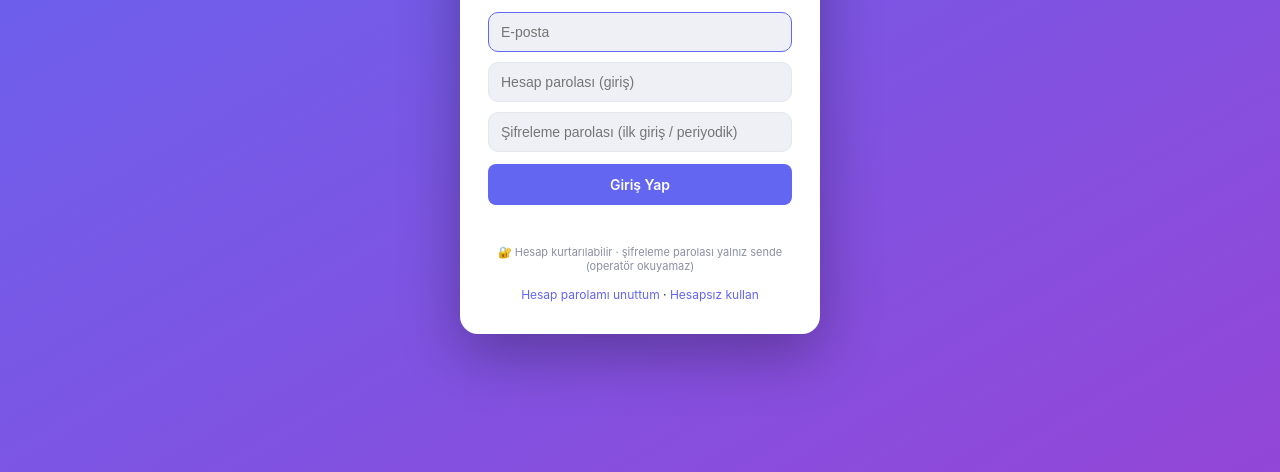
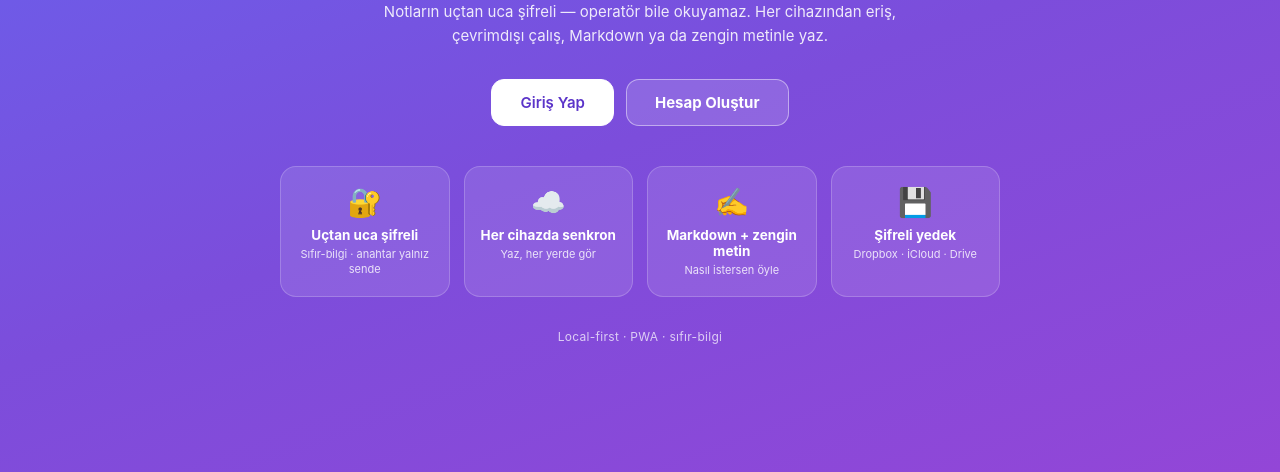
Before and after one commit to sercansolmaz/Notex, a plain HTML site: page docs/index.html in a window 1280 px wide. Shown: the part 328-800 px from the top of the page. Drawn offline with Linux system fonts and the light colour scheme.

Commit message:
web: add a polished landing/home page; show it first (no password on open)
- Gradient hero with logo, tagline, two CTAs (Giriş Yap / Hesap Oluştur) and
  four feature cards; "← Ana sayfa" returns from the auth screen
- Opening the site now shows the landing, not a password prompt; auth appears
  only after a CTA
- Service worker switched to network-first (always fresh when online, cache
  offline) + cache bumped to v2; CSS link versioned to dodge stale caches

Co-Authored-By: Claude Opus 4.8 <noreply@anthropic.com>

```diff
--- a/docs/css/style.css
+++ b/docs/css/style.css
@@ -78,6 +78,51 @@ body {
 .auth-switch a { color: var(--accent); text-decoration: none; }
 .auth-switch a:hover { text-decoration: underline; }
 #auth-msg.ok { color: var(--accent); }
+
+/* ── Landing / home page ── */
+.landing {
+  position: fixed; inset: 0; z-index: 1100;
+  display: flex; align-items: center; justify-content: center;
+  overflow-y: auto; padding: 40px 20px; color: #fff;
+  background:
+    radial-gradient(900px 500px at 50% -15%, rgba(170, 140, 255, 0.65), transparent 70%),
+    linear-gradient(160deg, #6366f1 0%, #7c4ddb 55%, #9346d7 100%);
+}
+.landing[hidden] { display: none; }
+.landing-inner { max-width: 760px; width: 100%; text-align: center; margin: auto; }
+.landing-logo {
+  border-radius: 24px; box-shadow: 0 24px 60px rgba(20, 10, 50, 0.4);
+}
+.landing-title { font-size: 46px; font-weight: 800; letter-spacing: -1.5px; margin: 18px 0 6px; }
+.landing-tagline { font-size: 20px; font-weight: 650; opacity: 0.97; margin: 0 0 12px; }
+.landing-sub {
+  font-size: 15px; line-height: 1.65; opacity: 0.88;
+  max-width: 540px; margin: 0 auto 30px;
+}
+.landing-cta { display: flex; gap: 12px; justify-content: center; flex-wrap: wrap; margin-bottom: 40px; }
+.btn-cta {
+  padding: 13px 28px; border-radius: 13px; font-size: 15px; font-weight: 700; cursor: pointer;
+  border: 1px solid rgba(255, 255, 255, 0.45); background: rgba(255, 255, 255, 0.14);
+  color: #fff; transition: transform 0.12s, box-shadow 0.12s;
+}
+.btn-cta.primary { background: #fff; color: #5b34c9; border-color: #fff; }
+.btn-cta:hover { transform: translateY(-2px); box-shadow: 0 10px 24px rgba(0, 0, 0, 0.18); }
+.landing-features {
+  display: grid; grid-template-columns: repeat(4, 1fr); gap: 14px; max-width: 720px; margin: 0 auto;
+}
+.feat {
+  background: rgba(255, 255, 255, 0.11); border: 1px solid rgba(255, 255, 255, 0.2);
+  border-radius: 16px; padding: 18px 12px;
+}
+.feat span { font-size: 28px; display: block; margin-bottom: 8px; }
+.feat b { display: block; font-size: 13.5px; margin-bottom: 4px; }
+.feat small { font-size: 11px; opacity: 0.82; line-height: 1.4; display: block; }
+.landing-foot { margin-top: 32px; font-size: 12px; opacity: 0.72; letter-spacing: 0.3px; }
+@media (max-width: 640px) {
+  .landing-title { font-size: 38px; }
+  .landing-tagline { font-size: 18px; }
+  .landing-features { grid-template-columns: repeat(2, 1fr); }
+}
 
 /* ── Sidebar ── */
 #sidebar {
--- a/docs/index.html
+++ b/docs/index.html
@@ -8,7 +8,7 @@
   <link rel="manifest" href="./manifest.webmanifest" />
   <link rel="icon" href="./icons/icon-192.png" />
   <link rel="apple-touch-icon" href="./icons/icon-192.png" />
-  <link rel="stylesheet" href="./css/style.css" />
+  <link rel="stylesheet" href="./css/style.css?v=2" />
   <script>
     // Apply saved theme before paint (no flash).
     const t = localStorage.getItem('notex.theme');
@@ -16,8 +16,32 @@
   </script>
 </head>
 <body>
+  <!-- Landing / home page (shown first) -->
+  <div id="landing" class="landing">
+    <div class="landing-inner">
+      <img class="landing-logo" src="./icons/icon-192.png" alt="Notex" width="92" height="92" />
+      <h1 class="landing-title">Notex</h1>
+      <p class="landing-tagline">Şifreli, çok-cihazlı, local-first notlar.</p>
+      <p class="landing-sub">
+        Notların uçtan uca şifreli — operatör bile okuyamaz. Her cihazından eriş,
+        çevrimdışı çalış, Markdown ya da zengin metinle yaz.
+      </p>
+      <div class="landing-cta">
+        <button id="cta-login" class="btn-cta primary">Giriş Yap</button>
+        <button id="cta-register" class="btn-cta">Hesap Oluştur</button>
+      </div>
+      <div class="landing-features">
+        <div class="feat"><span>🔐</span><b>Uçtan uca şifreli</b><small>Sıfır-bilgi · anahtar yalnız sende</small></div>
+        <div class="feat"><span>☁️</span><b>Her cihazda senkron</b><small>Yaz, her yerde gör</small></div>
+        <div class="feat"><span>✍️</span><b>Markdown + zengin metin</b><small>Nasıl istersen öyle</small></div>
+        <div class="feat"><span>💾</span><b>Şifreli yedek</b><small>Dropbox · iCloud · Drive</small></div>
+      </div>
+      <p class="landing-foot">Local-first · PWA · sıfır-bilgi</p>
+    </div>
+  </div>
+
   <!-- Lock / unlock screen (master password gate) -->
-  <div id="lock" class="lock">
+  <div id="lock" class="lock" style="display: none;">
     <div class="lock-card">
       <img class="lock-logo" src="./icons/icon-192.png" alt="Notex" width="72" height="72" />
       <h1>Notex</h1>
@@ -40,7 +64,8 @@
         <p id="auth-warn" class="lock-warn" hidden>⚠️ Şifreleme parolanı unutursan notların kurtarılamaz.</p>
         <p class="auth-switch">
           <a id="forgot-pass" href="#">Hesap parolamı unuttum</a> ·
-          <a id="use-local" href="#">Hesapsız kullan</a>
+          <a id="use-local" href="#">Hesapsız kullan</a> ·
+          <a id="back-home" href="#">← Ana sayfa</a>
         </p>
       </div>
 
--- a/docs/js/app.js
+++ b/docs/js/app.js
@@ -739,6 +739,7 @@ tarayıcısında (IndexedDB) saklanır — sunucu yok, takip yok.
 `;
 
 async function main() {
+  document.getElementById('landing').hidden = true;
   document.getElementById('lock').style.display = 'none';
   document.getElementById('app').hidden = false;
   wire();
@@ -926,10 +927,26 @@ function boot() {
     $('#auth-local').hidden = true; $('#auth-cloud').hidden = false; $('#auth-email').focus();
   });
 
-  // Cloud login is the default screen.
-  setAuthMode('login');
+  // Landing page is the default screen; auth appears only after a CTA.
+  $('#cta-login').addEventListener('click', () => showAuth('login'));
+  $('#cta-register').addEventListener('click', () => showAuth('register'));
+  $('#back-home').addEventListener('click', (e) => {
+    e.preventDefault();
+    $('#lock').style.display = 'none';
+    $('#auth-local').hidden = true; $('#auth-cloud').hidden = false;
+    $('#landing').hidden = false;
+  });
+
   const lastEmail = localStorage.getItem('notex.lastEmail');
   if (lastEmail) $('#auth-email').value = lastEmail;
+  $('#landing').hidden = false;
+}
+
+function showAuth(mode) {
+  $('#landing').hidden = true;
+  $('#auth-local').hidden = true;
+  $('#auth-cloud').hidden = false;
+  setAuthMode(mode);
   $('#lock').style.display = 'flex';
   ($('#auth-email').value ? $('#auth-pass') : $('#auth-email')).focus();
 }
```
Also changed, not shown: docs/sw.js (+12 -10 lines).
